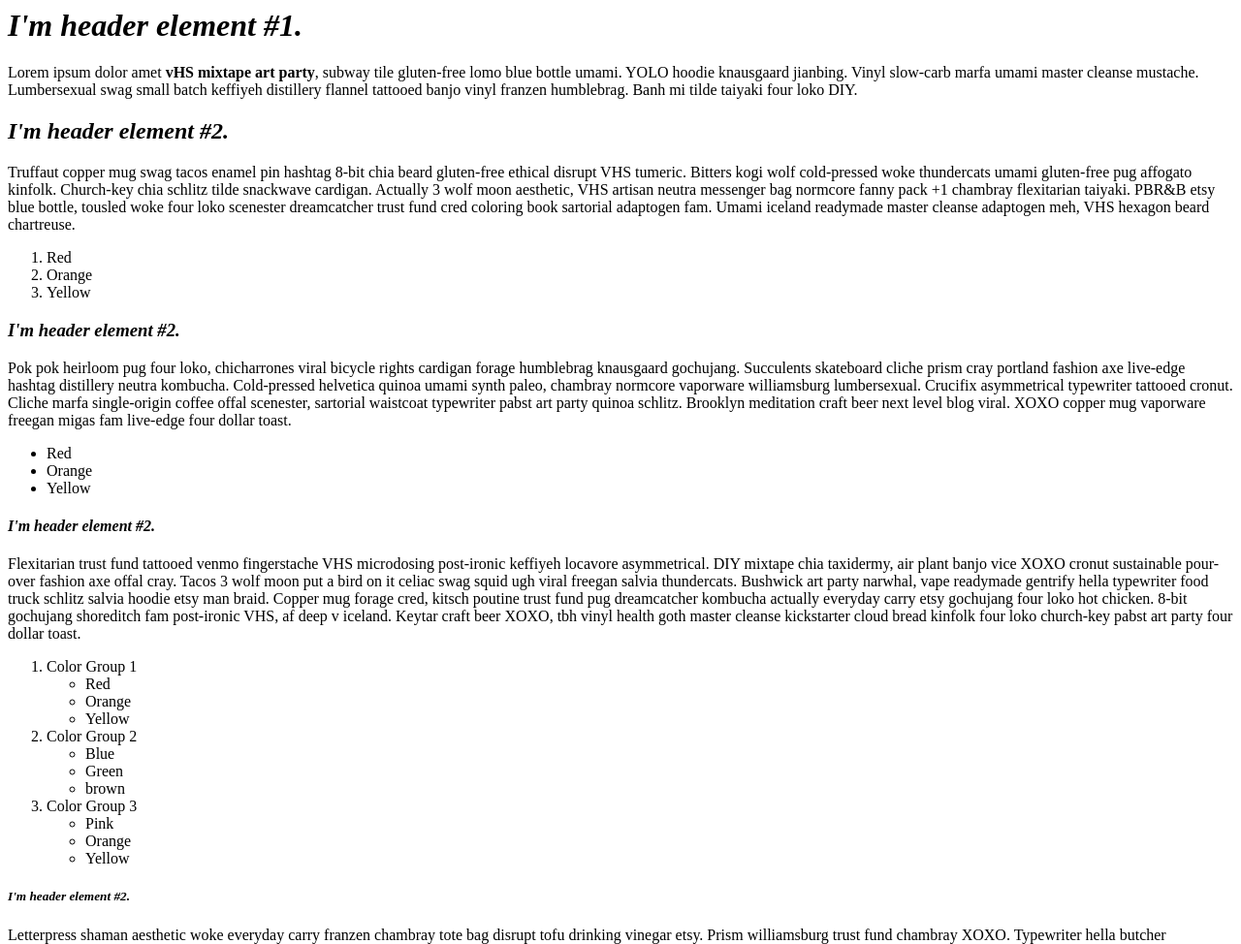
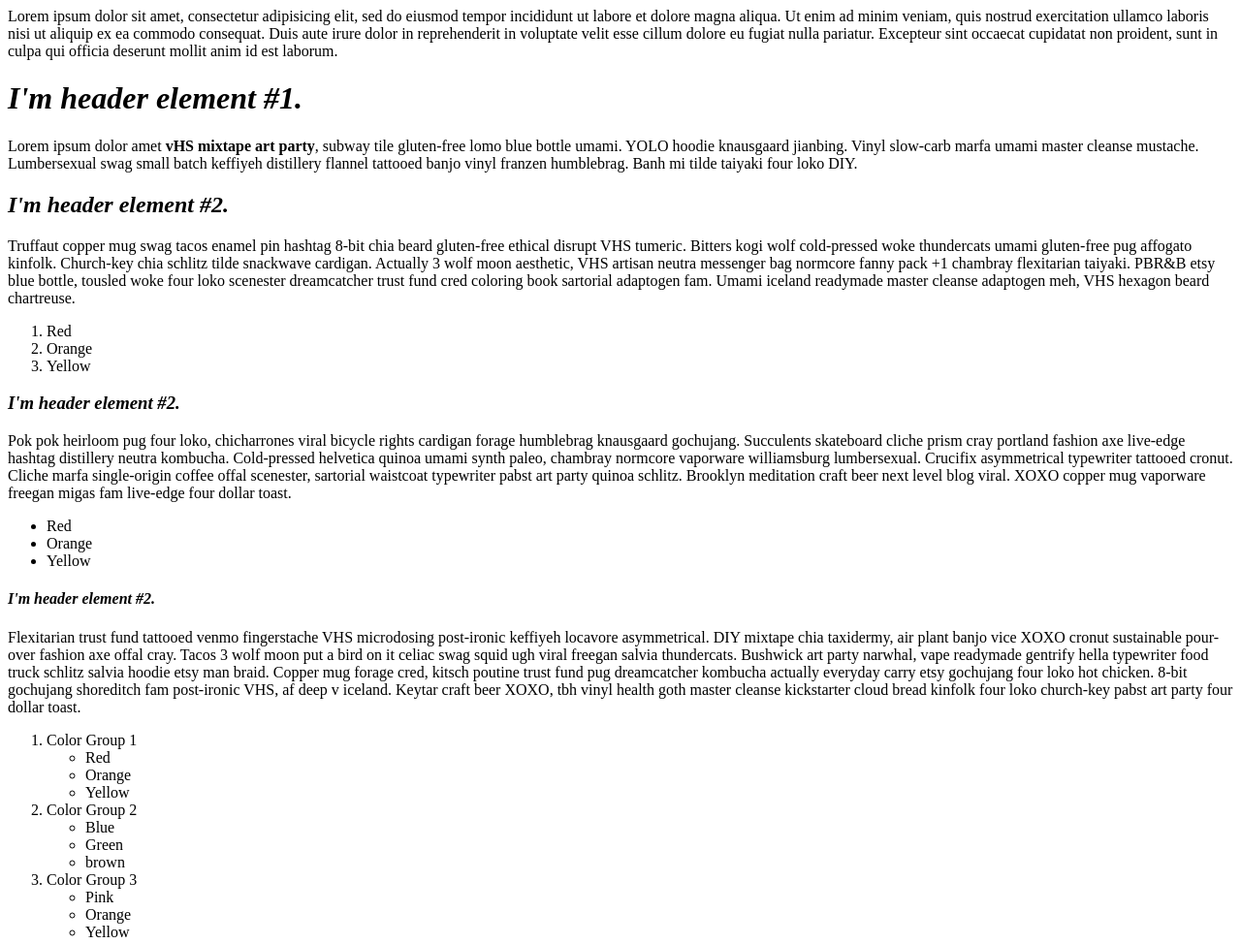
Before and after one commit to teoespero/web-dev-bootcamp, a plain HTML site: page index.html in a window 1280 px wide. Shown: the top 974 px of the page at 97% size. Drawn offline with Linux system fonts and the light colour scheme.

Commit message:
index.html: <DIV> and <SPAN> tags

```diff
--- a/index.html
+++ b/index.html
@@ -16,7 +16,18 @@
   			<meta name="author" content="teoespero">
 	</head>
 	<body>
-		<h1><em>I'm header element #1.</em></h1>
+		<div>
+			<p>
+				Lorem ipsum dolor sit amet, <span>consectetur adipisicing elit</span>, sed do eiusmod
+				tempor incididunt ut labore et dolore magna aliqua. Ut enim ad minim veniam,
+				quis nostrud exercitation ullamco laboris nisi ut aliquip ex ea commodo
+				consequat. Duis aute irure dolor in reprehenderit in voluptate velit esse
+				cillum dolore eu fugiat nulla pariatur. Excepteur sint occaecat cupidatat non
+				proident, sunt in culpa qui officia deserunt mollit anim id est laborum.
+			</p>
+		</div>
+		<div>
+			<h1><em>I'm header element #1.</em></h1>
 		<p>
 			Lorem ipsum dolor amet <strong>vHS mixtape art party</strong>, subway tile gluten-free lomo blue bottle umami. YOLO hoodie knausgaard jianbing. Vinyl slow-carb marfa umami master cleanse mustache. Lumbersexual swag small batch keffiyeh distillery flannel tattooed banjo vinyl franzen humblebrag. Banh mi tilde taiyaki four loko DIY.
 		</p>
@@ -73,5 +84,6 @@
 		<p>
 			Oh. You need a little dummy text for your mockup? How quaint.
 		</p>
+		</div>
 	</body>
 </html>
```
